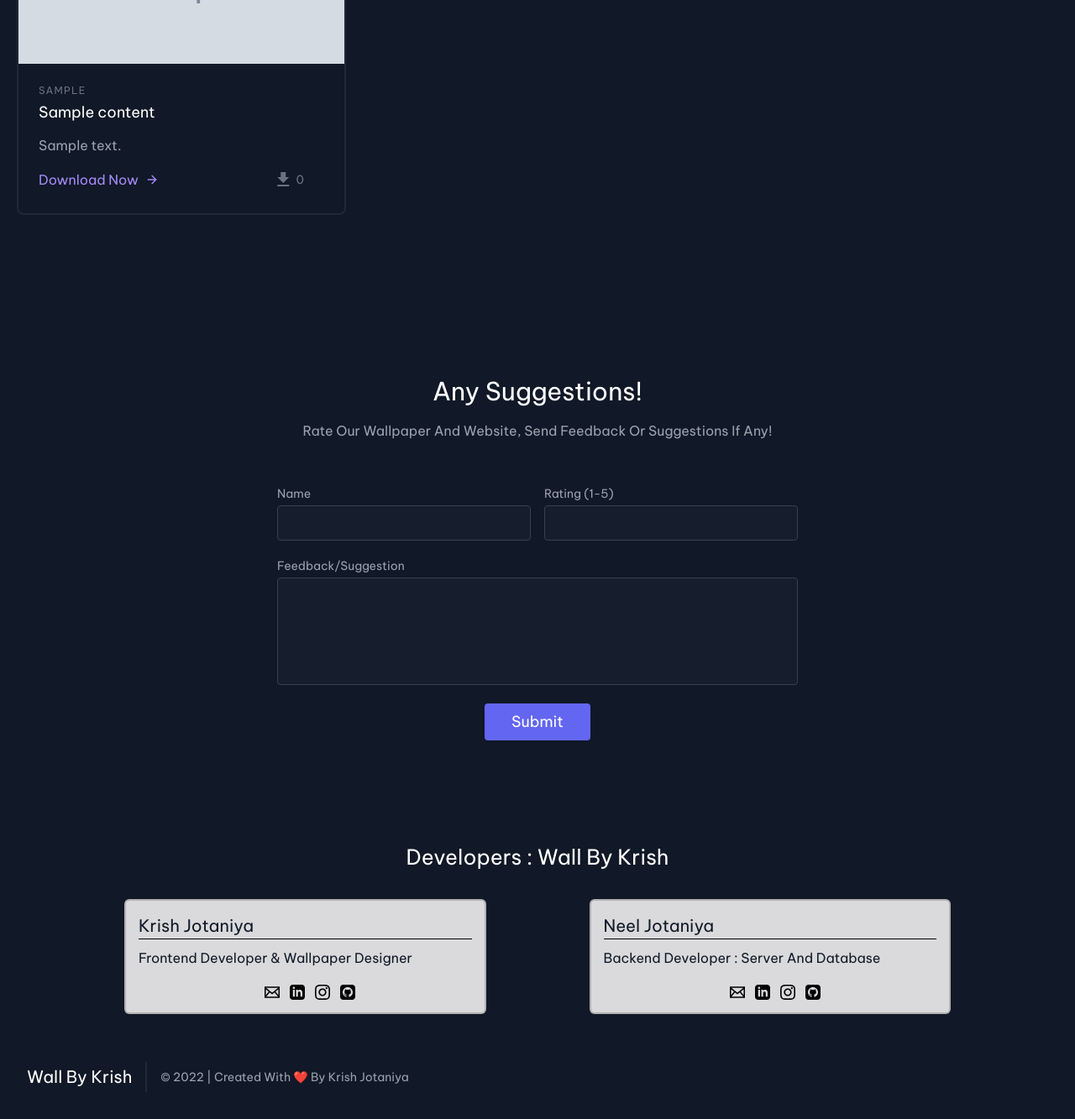
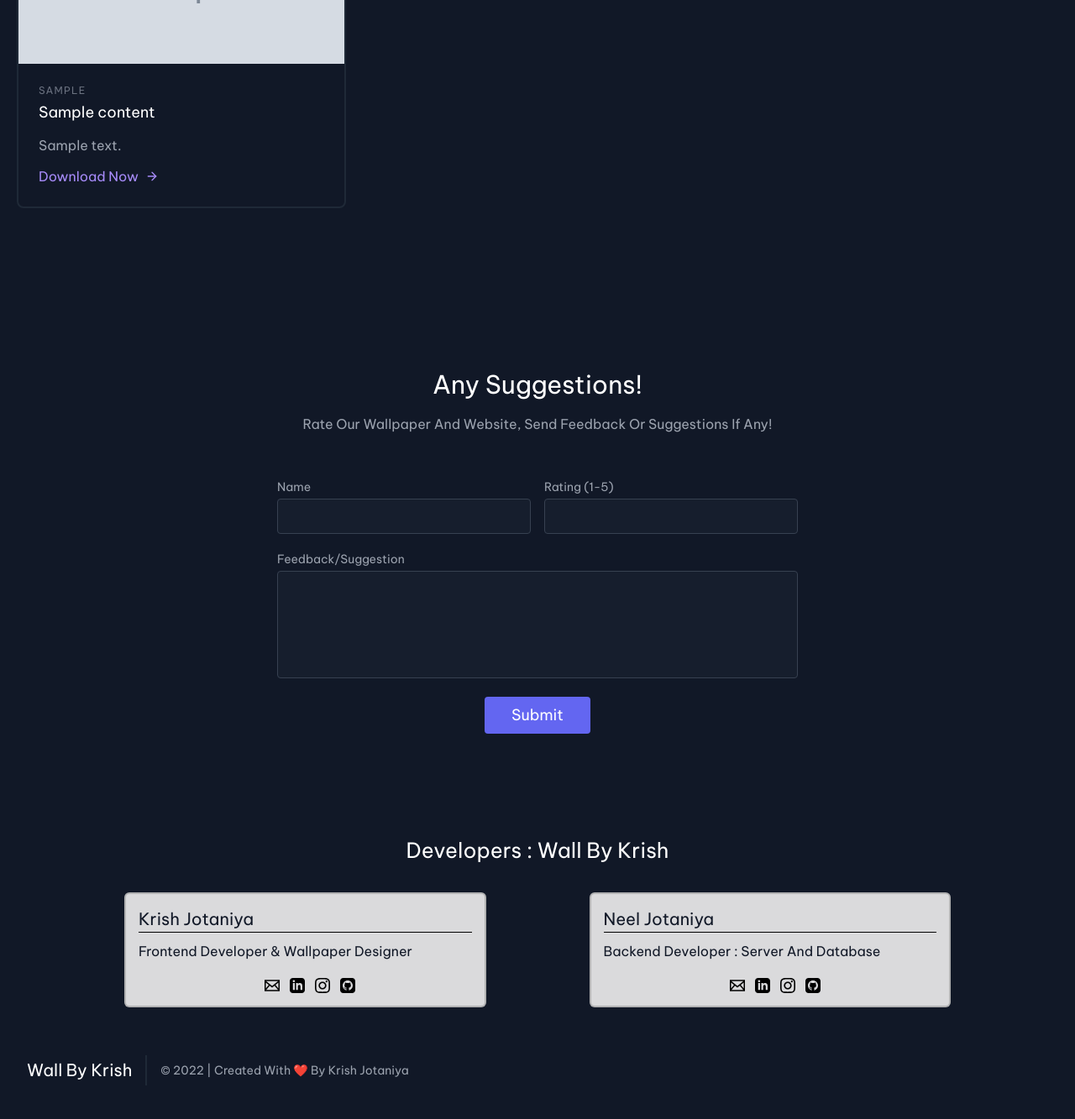
Before and after one commit to neel-jotaniya/Wallbykrish, a Flask app: page / in a window 1280 px wide. Shown: the part 392-1725 px from the top of the page at 84% size. After the commit the page ends 1685 px from the top, so only its background shows below. Run offline with Flask 2, Linux system fonts and the light colour scheme; tables that the repository leaves empty hold one stand-in row (values such as "Sample post"); grey boxes marked "Sample" are stand-in pictures.

Commit message:
deleat download count

```diff
--- a/main.py
+++ b/main.py
@@ -26,7 +26,7 @@ class Content(db.Model):
     Wallpaper_description = db.Column(db.String(1000),nullable=False)
     SNO = db.Column(db.Integer, primary_key=True,nullable=False)
     Wallpaper_compatibility = db.Column(db.String(1000),nullable=False)
-    Download_count = db.Column(db.Integer,default=0)
+
 
 class Feedback(db.Model):
     name = db.Column(db.String(1000),nullable=False)
@@ -95,11 +95,7 @@ def login():
     else :
         return render_template('login.html')
 
-@app.route('/downloadcount/<int:SNO>',methods = ['GET','POST'])
-def download_count(SNO):
-    all_image = Content.query.filter_by(SNO=SNO).first()
-    all_image.Download_count += 1
-    return redirect('/')
+
 #  todo = Content.query.filter_by(sno=sno).first()
 
 if __name__ == "__main__":
--- a/templates/index.html
+++ b/templates/index.html
@@ -161,9 +161,6 @@
                     <path d="M12 5l7 7-7 7"></path>
                   </svg>
                 </a>
-                <span class="text-gray-500 mr-3 inline-flex items-center lg:ml-auto md:ml-0 ml-auto leading-none text-sm pr-3 py-1 ">
-                 <i class="material-icons md-48" a href="/downloadcount/{{image.SNO}}">download</i>&nbsp;0
-              </span>
               </div>
             </div>
           </div>
```
